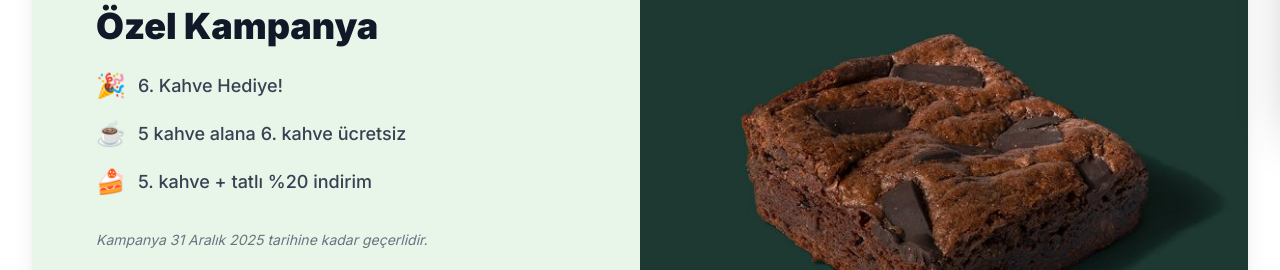
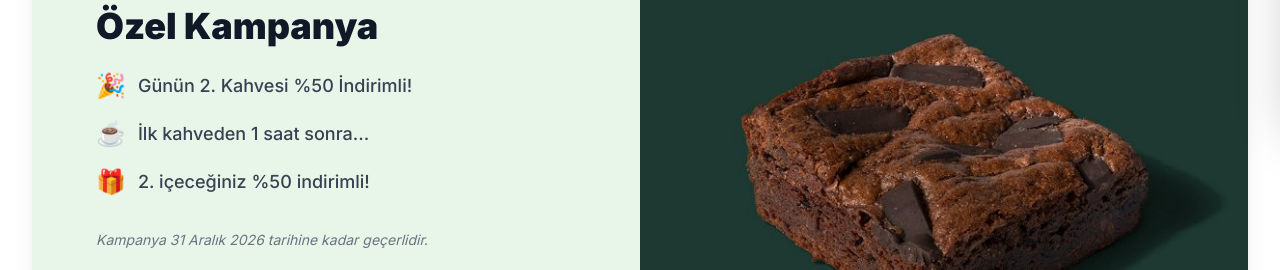
Before and after one commit to hakancineli/noccacoffe, a Next.js app: page / in a window 1280 px wide. Shown: the part 682-952 px from the top of the page. Built offline with nearby package versions, Linux system fonts and the light colour scheme; no server answers; the database is empty.

Commit message:
feat: anasayfa ve rewards kampanyaları güncel '2. kahve %50' sistemiyle güncellendi

```diff
--- a/src/app/faq/page.tsx
+++ b/src/app/faq/page.tsx
@@ -21,8 +21,8 @@ export default function FAQPage() {
             a: 'Kredi kartı, banka kartı ve mağaza teslimatlarımızda nakit ödeme seçeneklerini kabul ediyoruz.'
         },
         {
-            q: 'Kazanılan yıldızları nasıl kullanabilirim?',
-            a: 'Her 5 kahve alımınızda 1 adet ücretsiz kahve kazanırsınız. Kazandığınız hediye kahveleri bir sonraki siparişinizde "Ödüllerim" kısmından aktif ederek kullanabilirsiniz.'
+            q: 'Günün 2. Kahvesi indiriminden nasıl yararlanabilirim?',
+            a: 'Günün ilk içeceğini aldıktan 1 saat sonra, aynı gün içinde alacağınız 2. içeceğiniz %50 indirimli olur. Bu indirimden yararlanmak için ödeme sırasında telefon numaranızı veya PIN kodunuzu belirtmeniz yeterlidir.'
         },
         {
             q: 'Ürün iptal ve iade politikası nasıldır?',
--- a/src/app/rewards/page.tsx
+++ b/src/app/rewards/page.tsx
@@ -71,10 +71,10 @@ export default function RewardsPage() {
                     Özel Kampanya
                   </h2>
                   <div className="space-y-4 text-lg text-gray-700 mb-6">
-                    <p>🎉 <span className="font-semibold">6. Kahve Hediye!</span></p>
-                    <p>☕ 5 kahve alana 6. kahve ücretsiz</p>
-                    <p>🍰 5. kahve + tatlı %20 indirim</p>
-                    <p className="text-sm text-gray-500 mt-2">Kampanya 31 Aralık 2025 tarihine kadar geçerlidir.</p>
+                    <p>🎉 <span className="font-semibold">Günün 2. Kahvesi %50 İndirimli!</span></p>
+                    <p>☕ İlk kahveden 1 saat sonra...</p>
+                    <p>🎁 2. içeceğiniz %50 indirimli!</p>
+                    <p className="text-sm text-gray-500 mt-2">Kampanya 31 Aralık 2026 tarihine kadar geçerlidir.</p>
                   </div>
                   <Link href="/menu" className="inline-block bg-nocca-light-green text-white px-8 py-3 rounded-full font-semibold hover:bg-nocca-green transition-colors text-center">
                     Hemen Sipariş Ver
--- a/src/components/CampaignSection.tsx
+++ b/src/components/CampaignSection.tsx
@@ -29,20 +29,20 @@ export default function CampaignSection() {
                         <div className="space-y-4 mb-8">
                             <div className="flex items-center text-lg font-medium text-gray-700">
                                 <span className="text-2xl mr-3">🎉</span>
-                                6. Kahve Hediye!
+                                Günün 2. Kahvesi %50 İndirimli!
                             </div>
                             <div className="flex items-center text-lg font-medium text-gray-700">
                                 <span className="text-2xl mr-3">☕</span>
-                                5 kahve alana 6. kahve ücretsiz
+                                İlk kahveden 1 saat sonra...
                             </div>
                             <div className="flex items-center text-lg font-medium text-gray-700">
-                                <span className="text-2xl mr-3">🍰</span>
-                                5. kahve + tatlı %20 indirim
+                                <span className="text-2xl mr-3">🎁</span>
+                                2. içeceğiniz %50 indirimli!
                             </div>
                         </div>
 
                         <p className="text-sm text-gray-500 mb-8 italic">
-                            Kampanya 31 Aralık 2025 tarihine kadar geçerlidir.
+                            Kampanya 31 Aralık 2026 tarihine kadar geçerlidir.
                         </p>
 
                         <div>
```
